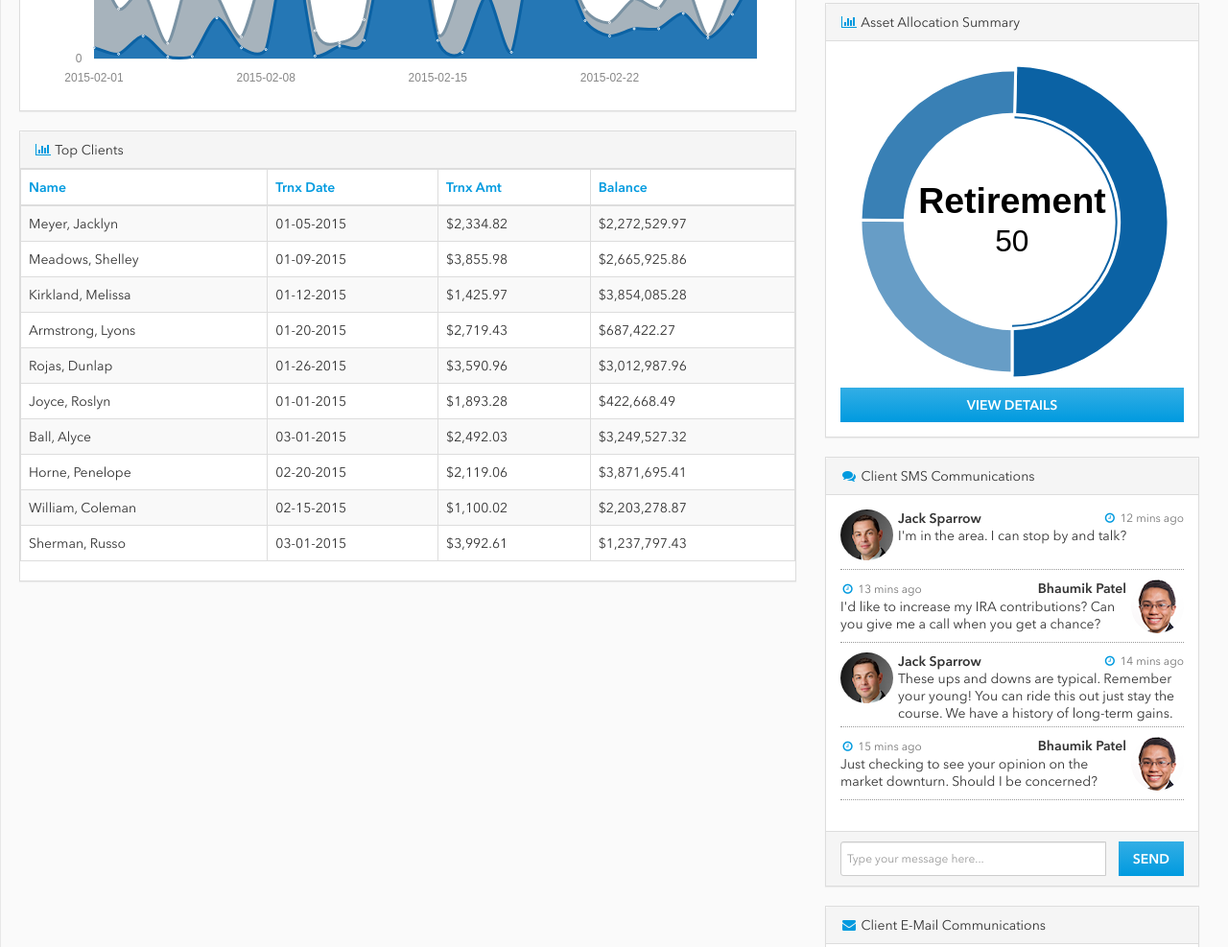
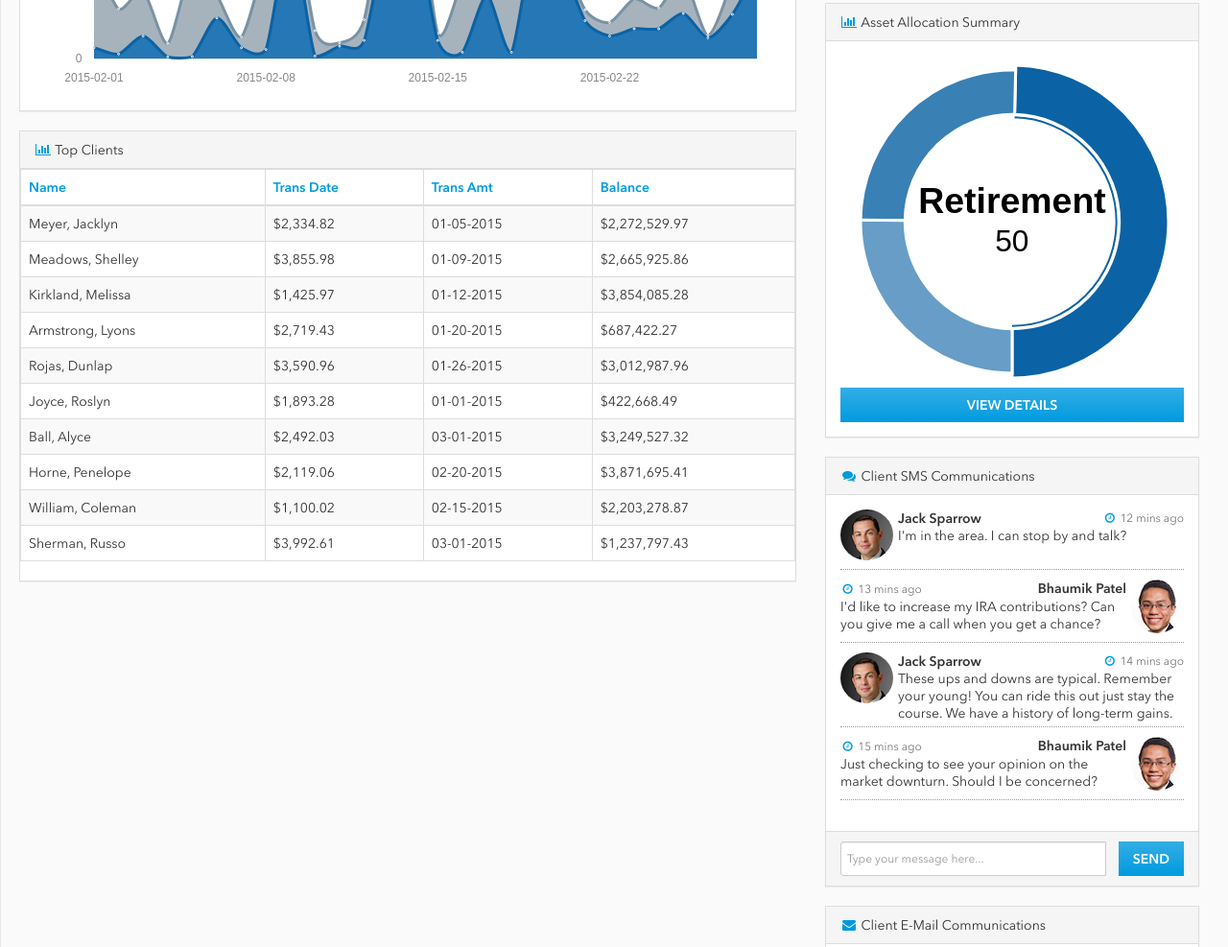
Before and after one commit to JCrafty/cghackathon, a website: page pages/index.html in a window 1280 px wide. Shown: the part 752-1739 px from the top of the page at 96% size. Drawn offline with Linux system fonts and the light colour scheme.

Commit message:
Modified Top Clients data

```diff
--- a/pages/index.html
+++ b/pages/index.html
@@ -541,16 +541,16 @@
                                             <thead>
                                                 <tr>
                                                     <th><a href="" ng-click="predicate = 'name.last'; reverse=false">Name</a></th>
-                                                    <th><a href="" ng-click="predicate = 'transactiondate'; reverse=!reverse">Trnx Date</a></th>
-                                                    <th><a href="" ng-click="predicate = 'transactionamount'; reverse=!reverse">Trnx Amt</a></th>
+                                                    <th><a href="" ng-click="predicate = 'transactiondate'; reverse=!reverse">Trans Date</a></th>
+                                                    <th><a href="" ng-click="predicate = 'transactionamount'; reverse=!reverse">Trans Amt</a></th>
                                                     <th><a href="" ng-click="predicate = 'balance'; reverse=!reverse">Balance</a></th>
                                                 </tr>
                                             </thead>
                                             <tbody>
                                                 <tr ng-repeat="client in clients | orderBy:predicate:reverse">
                                                     <td>{{client.name.last}}, {{client.name.first}}</td>
+                                                    <td>{{client.transactionamount}}</td>
                                                     <td>{{client.transactiondate}}</td>
-                                                    <td>{{client.transactionamount}}</td>
                                                     <td>{{client.balance}}</td>
                                                 </tr>
                                             </tbody>
```
